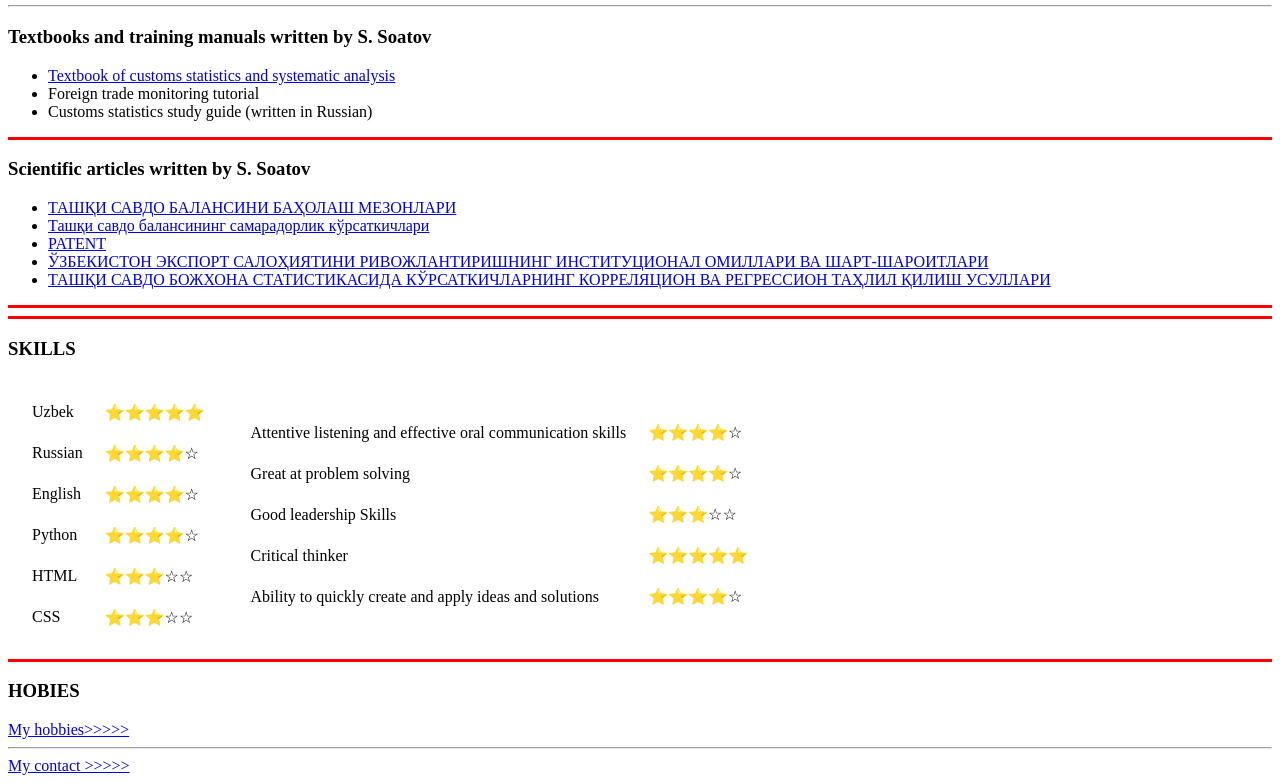
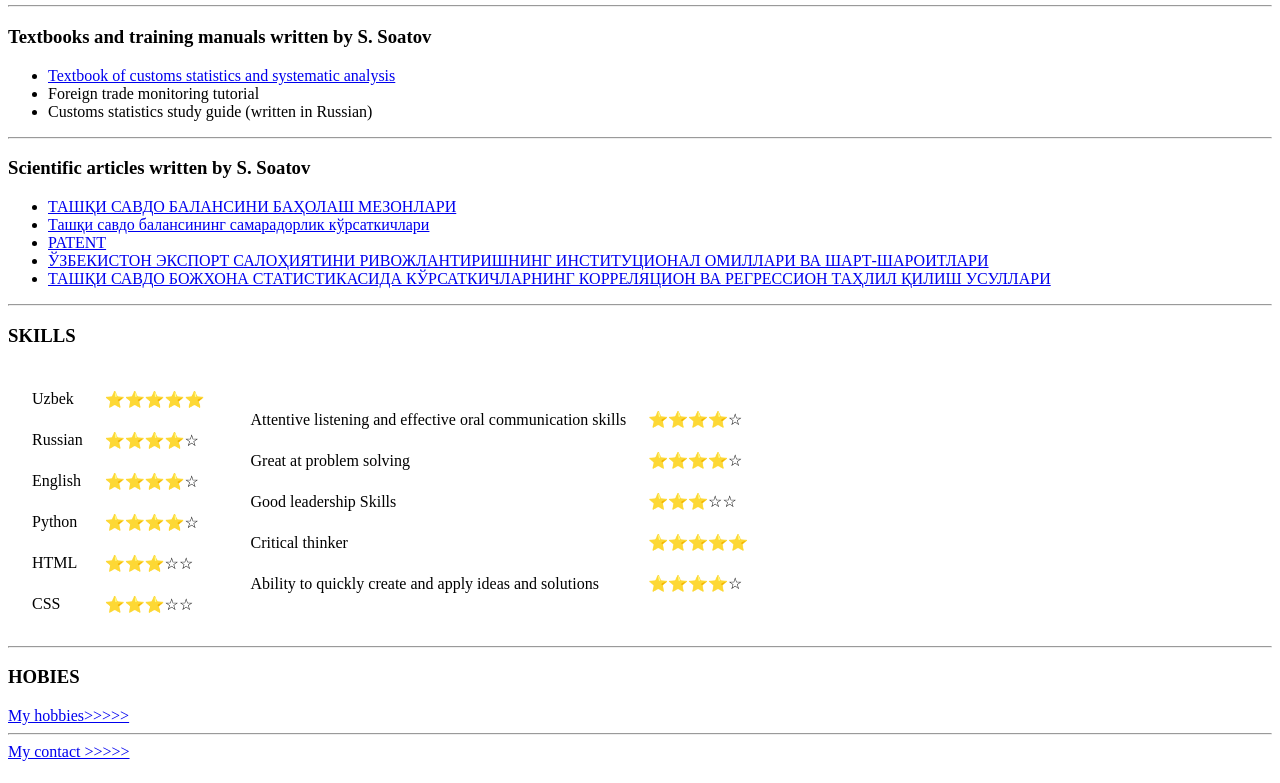
Before and after one commit to sandjarbek/cv, a plain HTML site: page index.html in a window 1280 px wide. Shown: the part 821-1604 px from the top of the page. Drawn offline with Linux system fonts and the light colour scheme.

Commit message:
Update index.html

```diff
--- a/index.html
+++ b/index.html
@@ -90,7 +90,7 @@ and customs payments”cathedra</td>
     </ul>
 
 
-    <hr size ="3" color="red">
+    <hr>
     <h3>Scientific articles written by S. Soatov</h3>
     <ul>
       <li><a href="https://iqtisodiyot.tsue.uz/sites/default/files/maqolalar/Soatov%20%282%29.pdf">ТАШҚИ САВДО БАЛАНСИНИ БАҲОЛАШ МЕЗОНЛАРИ</a></li>
@@ -101,11 +101,10 @@ and customs payments”cathedra</td>
     </ul>
 
 
-    <hr size ="3" color="red">
+    <hr >
 
 
 
-    <hr size ="3", color="red">
     <h3>SKILLS</h3>
     <table>
       <tr>
@@ -180,7 +179,7 @@ and customs payments”cathedra</td>
         </td>
       </tr>
     </table>
-<hr size ="3" color ="red">
+<hr>
 
 
 
```
